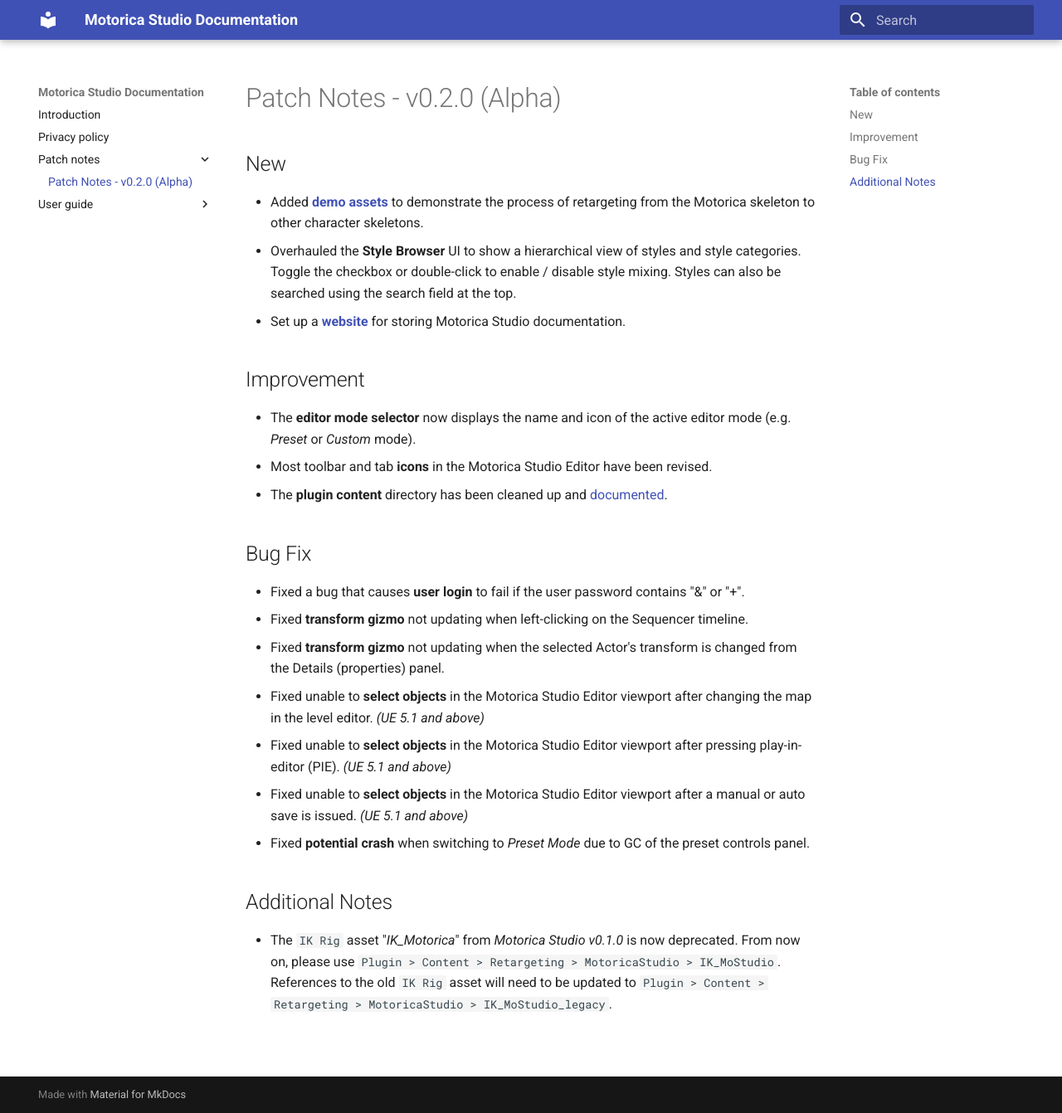
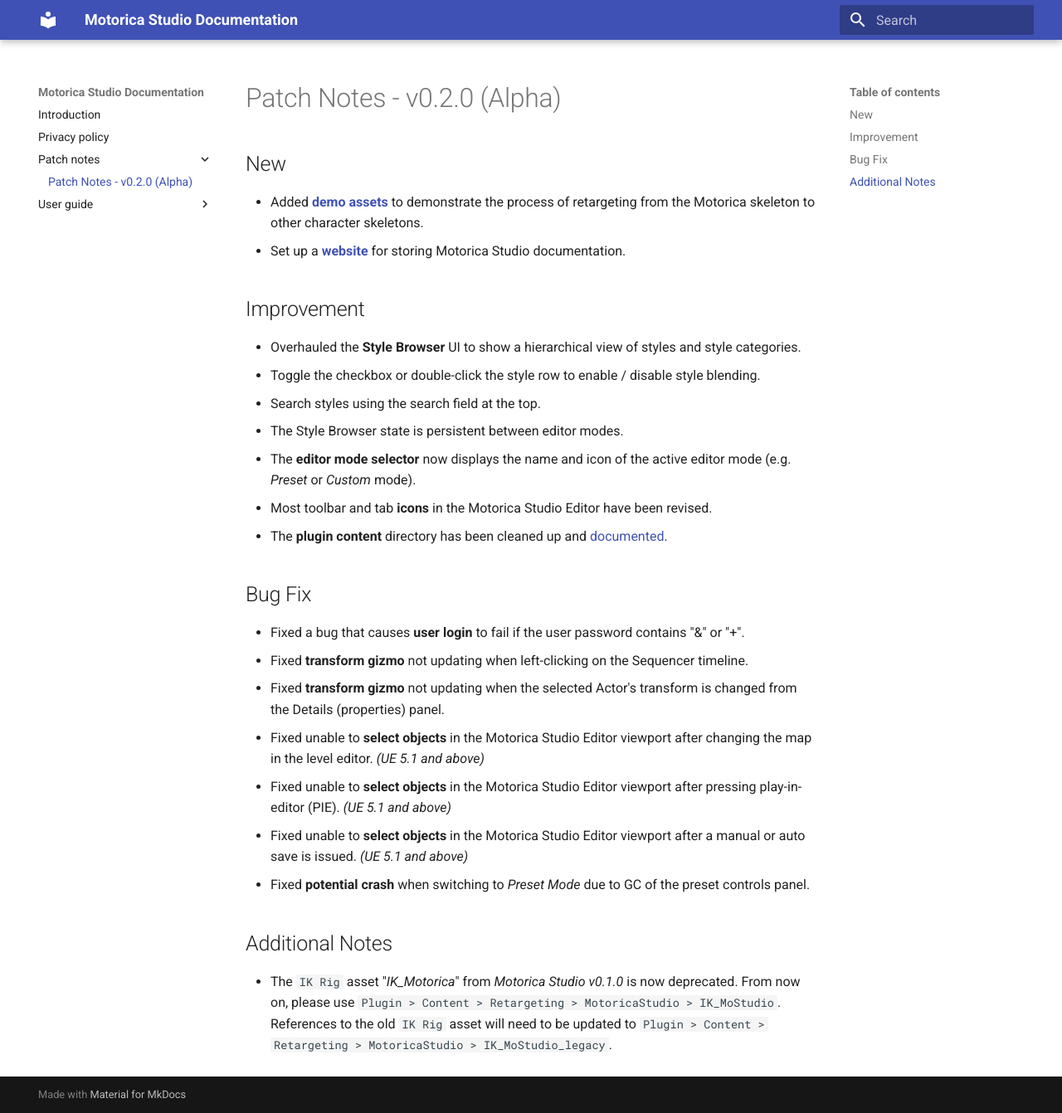
Before and after one commit to MotoricaAI/MoStudioDocs, an MkDocs documentation site: the page built from docs/patch-notes/patch-notes-v0-2-0.md, in a window 1280 px wide and 1342 px high. Shown: the whole window at 83% size. Built offline with MkDocs 1.6.1 and Material for MkDocs 9.7.7, drawn with Linux system fonts in a browser that asks for light colours.

Commit message:
Update docs

```diff
--- a/docs/patch-notes/patch-notes-v0-2-0.md
+++ b/docs/patch-notes/patch-notes-v0-2-0.md
@@ -1,10 +1,13 @@
 # Patch Notes - v0.2.0 (Alpha)
 ## New
 - Added [**demo assets**](../../user-guide/retargeting/) to demonstrate the process of retargeting from the Motorica skeleton to other character skeletons.
-- Overhauled the **Style Browser** UI to show a hierarchical view of styles and style categories. Toggle the checkbox or double-click to enable / disable style mixing. Styles can also be searched using the search field at the top.
 - Set up a [**website**](https://motoricaai.github.io/MoStudioDocs/) for storing Motorica Studio documentation.
 
 ## Improvement
+- Overhauled the **Style Browser** UI to show a hierarchical view of styles and style categories.
+  - Toggle the checkbox or double-click the style row to enable / disable style blending.
+  - Search styles using the search field at the top.
+  - The Style Browser state is persistent between editor modes.
 - The **editor mode selector** now displays the name and icon of the active editor mode (e.g. *Preset* or *Custom* mode).
 - Most toolbar and tab **icons** in the Motorica Studio Editor have been revised.
 - The **plugin content** directory has been cleaned up and [documented](../../user-guide/included-assets/).
```
